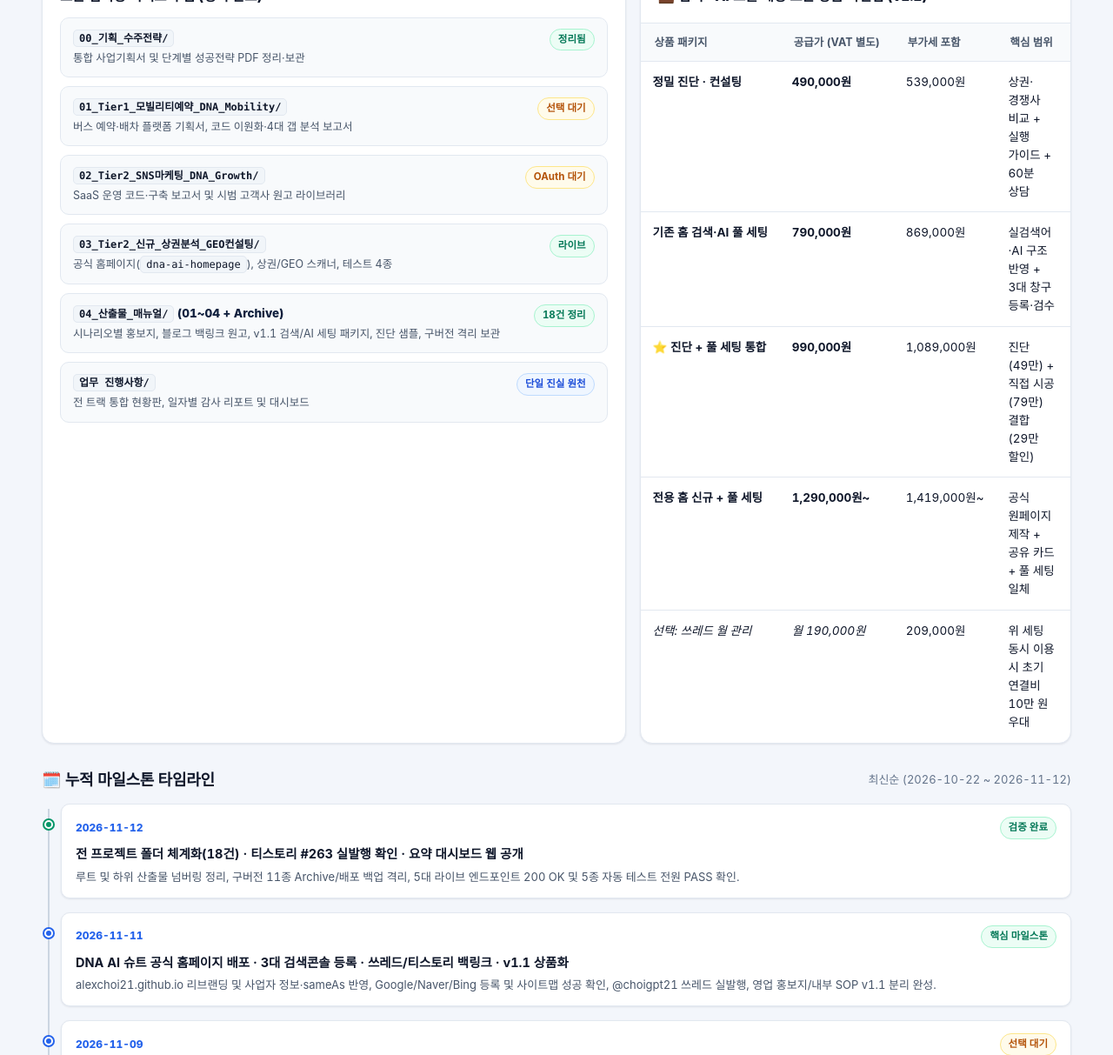
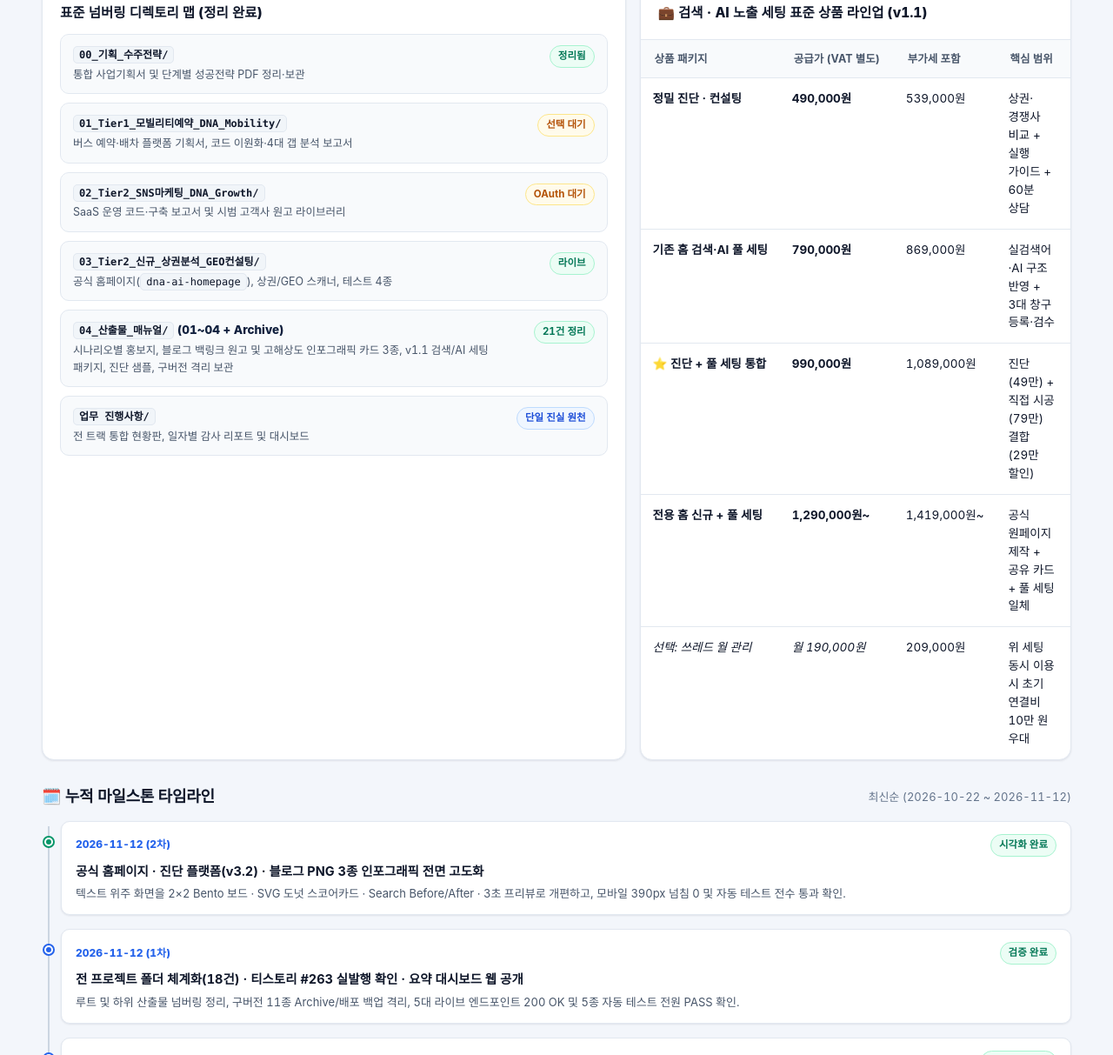
Before and after one commit to ALEXCHOI21/dna-ai-dashboard, a plain HTML site: page index.html in a window 1280 px wide. Shown: the part 2325-3538 px from the top of the page at 87% size. Drawn offline with Linux system fonts and the light colour scheme.

Commit message:
docs(dashboard): update 2026-11-12 infographic UI/UX rollout status

```diff
--- a/index.html
+++ b/index.html
@@ -832,13 +832,13 @@
             <span>94%</span>
           </div>
           <ul class="track-list">
-            <li>공식 사이트 <strong>DNA AI 슈트</strong> 리브랜딩, 사업자 표기, 구조화 데이터 4종(FAQ 6문항 일치) 배포 완료</li>
+            <li>공식 사이트 <strong>DNA AI 슈트</strong> 리브랜딩 + <strong>Bento 인포그래픽 UI</strong>(Before/After · 3대 콘솔 · 도넛 스코어카드 · 4단 비용표) 전면 개편 및 모바일 <code>390px</code> 넘침 0 검증 완료</li>
             <li>Google · Naver · Bing(ChatGPT) 3대 검색콘솔 등록 및 <code>sitemap.xml</code> 성공 확인</li>
             <li>외부 신뢰 신호 2채널(쓰레드·티스토리 <code>#263</code>) 실발행 및 홈페이지 양방향 연결(<code>sameAs</code>, <code>llms.txt</code>)</li>
-            <li>상권·GEO 진단 엔진 <code>v3.1</code> 자동 테스트 4종 전원 PASS (로컬 진단 서버는 실행 스크립트로 필요 시 즉시 기동)</li>
+            <li>상권·GEO 진단 플랫폼 <code>v3.2</code> 인포그래픽 보드(3초 프리뷰 · 2×2 스코어카드 · 3단계 퍼널) 업그레이드 &amp; 자동 테스트 4종 전원 PASS</li>
           </ul>
           <div class="track-ok-box">
-            <strong>다음 한 걸음:</strong> 네이버 블로그 URL 회신 후 <code>sameAs</code> 반영 + 검색콘솔 2곳 재수집 클릭
+            <strong>다음 한 걸음:</strong> 블로그용 <code>@2x</code> 인포그래픽 3종 첨부해 네이버 블로그 발행 후 URL 회신 + 검색콘솔 2곳 재수집 클릭
           </div>
           <div class="track-links">
             <a class="ext-chip" href="https://alexchoi21.github.io/" target="_blank" rel="noopener noreferrer">공식 홈페이지 ↗</a>
@@ -867,7 +867,7 @@
             <li>초기 시범 고객 원고 40종 클라우드 보관 완료 (기존 사내 자동 발행기와 별도 스키마로 안전 분리)</li>
           </ul>
           <div class="track-blocker">
-            <strong>남은 필수 연동:</strong> 운영자 관리 콘솔에 Meta Threads 앱 ID/시크릿 입력 → OAuth 콜백 승인 완료 후 외부 테스트 고객 실발행 검증 1건
+            <strong>남은 필수 연동 &amp; 확인:</strong> ① Meta Threads 앱 ID/시크릿 입력 → OAuth 콜백 승인 완료 후 외부 테스트 고객 실발행 검증 1건 / ② 본 포털 UI도 <strong>인포그래픽 스타일로 통일할지 여부</strong> 선택 대기
           </div>
           <div class="track-links">
             <a class="ext-chip" href="https://growth.104-207-80-198.sslip.io/" target="_blank" rel="noopener noreferrer">Growth SaaS ↗</a>
@@ -1073,9 +1073,9 @@
             <div class="folder-item">
               <div>
                 <div class="folder-name"><code>04_산출물_매뉴얼/</code> (01~04 + Archive)</div>
-                <div class="folder-desc">시나리오별 홍보지, 블로그 백링크 원고, v1.1 검색/AI 세팅 패키지, 진단 샘플, 구버전 격리 보관</div>
+                <div class="folder-desc">시나리오별 홍보지, 블로그 백링크 원고 및 고해상도 인포그래픽 카드 3종, v1.1 검색/AI 세팅 패키지, 진단 샘플, 구버전 격리 보관</div>
               </div>
-              <span class="badge badge-ok">18건 정리</span>
+              <span class="badge badge-ok">21건 정리</span>
             </div>
             <div class="folder-item">
               <div>
@@ -1149,7 +1149,16 @@
       <div class="timeline">
         <div class="tl-item latest">
           <div class="tl-head">
-            <span class="tl-date">2026-11-12</span>
+            <span class="tl-date">2026-11-12 (2차)</span>
+            <span class="badge badge-ok">시각화 완료</span>
+          </div>
+          <h3 class="tl-title">공식 홈페이지 · 진단 플랫폼(v3.2) · 블로그 PNG 3종 인포그래픽 전면 고도화</h3>
+          <p class="tl-desc">텍스트 위주 화면을 2×2 Bento 보드 · SVG 도넛 스코어카드 · Search Before/After · 3초 프리뷰로 개편하고, 모바일 390px 넘침 0 및 자동 테스트 전수 통과 확인.</p>
+        </div>
+
+        <div class="tl-item">
+          <div class="tl-head">
+            <span class="tl-date">2026-11-12 (1차)</span>
             <span class="badge badge-ok">검증 완료</span>
           </div>
           <h3 class="tl-title">전 프로젝트 폴더 체계화(18건) · 티스토리 #263 실발행 확인 · 요약 대시보드 웹 공개</h3>
```
